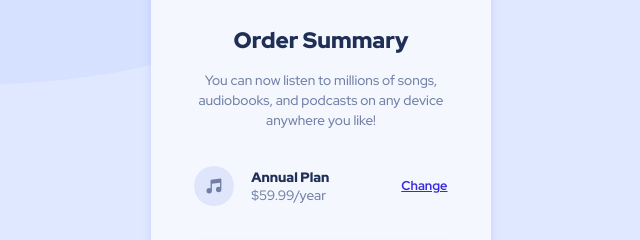
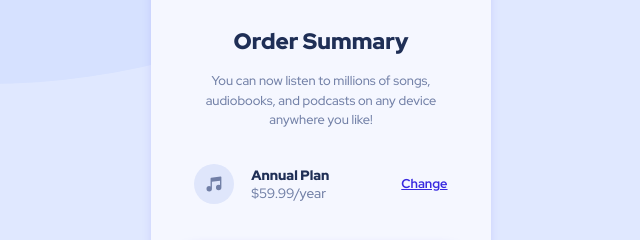
Before and after one commit to DebabrataBanik/order-summary-component-main, a plain HTML site: page index.html in a window 1280 px wide. Shown: the part 304-544 px from the top of the page, 319-959 px from the left. Drawn offline with Linux system fonts and the light colour scheme.

Commit message:
Update style.css

```diff
--- a/style.css
+++ b/style.css
@@ -56,7 +56,7 @@ h1{
   color: var(--clr-dark-blue);
 }
 p{
-  font-size: 0.85rem;
+  font-size: 0.8rem;
   line-height: 1.5;
   text-align: center;
   font-weight: var(--fw-normal);
```
